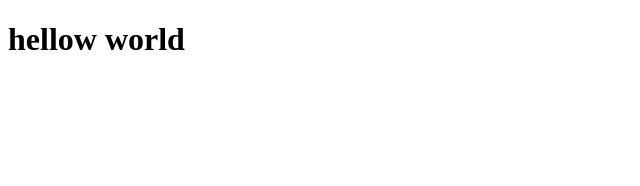
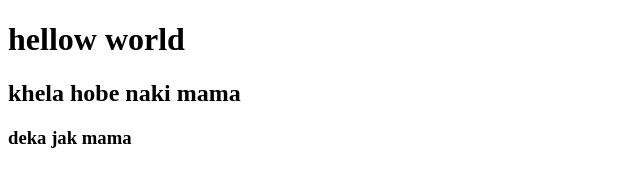
Before and after one commit to mdsaiffoysal/first-website, a plain HTML site: page index.html in a window 1280 px wide. Shown: the whole page, without its empty margins (0-640 px from the left). Drawn offline with Linux system fonts and the light colour scheme.

Commit message:
test code

```diff
--- a/index.html
+++ b/index.html
@@ -8,5 +8,7 @@
 </head>
 <body>
     <h1>hellow world</h1>
+    <h2>khela hobe naki mama</h2>
+    <h3>deka jak mama</h3>
 </body>
 </html>
```
